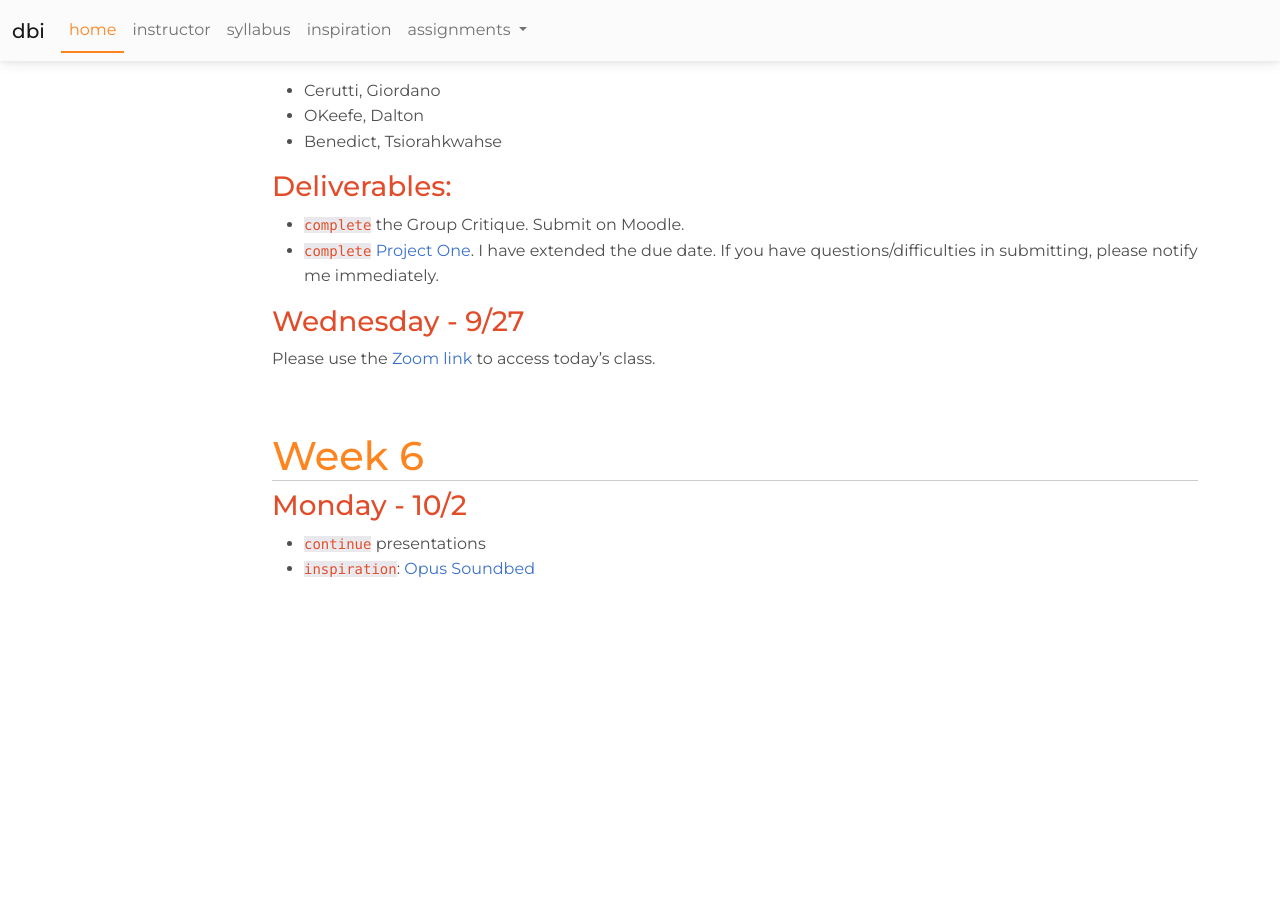
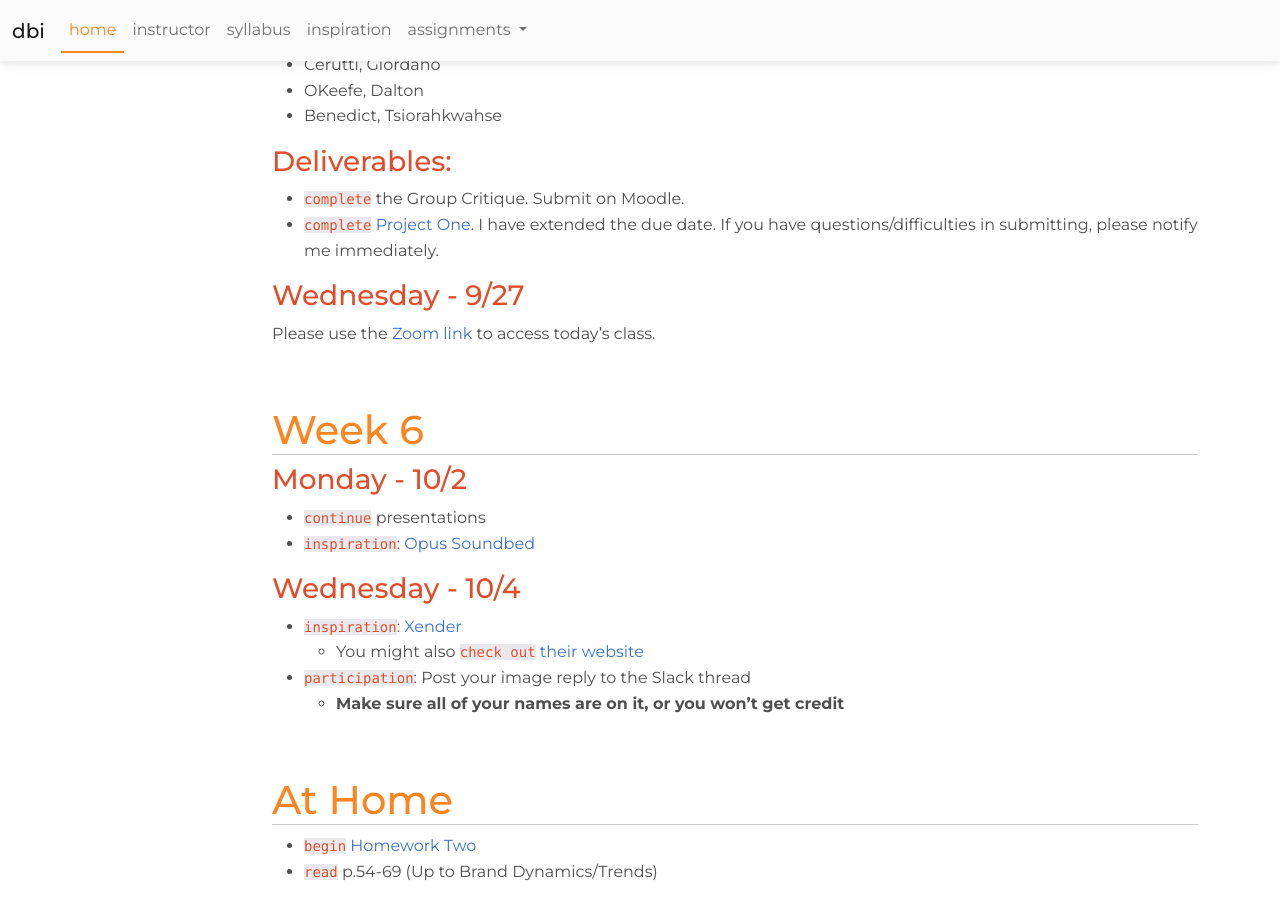
Before and after one commit to nicnosis/cu-courses, a Jekyll site: the page built from fa23/dbi/index.md, in a window 1280 px wide and 900 px high, scrolled down 3638 px. Built offline with Jekyll 4.4.1, drawn with Linux system fonts in a browser that asks for light colours; nearby versions of some CDN libraries; before the commit the page ends 4236 px from its top, so only the background shows below that; some of the changed text lies outside the part shown.

Commit message:
dbi looking good

```diff
--- a/_includes/navs/dbi-assignments.html
+++ b/_includes/navs/dbi-assignments.html
@@ -1,5 +1,6 @@
 <li>
     <a class="dropdown-item" href="{{path}}/assignments/hw1.html">Homework One</a>
+    <a class="dropdown-item" href="{{path}}/assignments/hw2.html">Homework Two</a>
     <div class="dropdown-divider"></div>
     <a class="dropdown-item" href="{{path}}/assignments/p1.html">Project One</a>
 </li>
--- a/fa23/dbi/index.md
+++ b/fa23/dbi/index.md
@@ -153,3 +152,13 @@ Please use the [Zoom link](https://clarkson.zoom.us/j/9445480243) to access toda
 ### Monday - 10/2
 * `continue` presentations
 * `inspiration`: [Opus Soundbed](https://feelopus.com/)
+
+### Wednesday - 10/4
+* `inspiration`: [Xender](https://www.behance.net/gallery/47991375/Xender-Branding)
+  * You might also `check out` [their website](https://www.xender.com/)
+* `participation`: Post your image reply to the Slack thread
+  * __Make sure all of your names are on it, or you won't get credit__
+
+## At Home
+* `begin` [Homework Two](assignments/hw2.html)
+* `read` p.54-69 (Up to Brand Dynamics/Trends)
```
Also changed, not shown: other parts of fa23/dbi/index.md (+0 -1 lines), fa23/dbi/assignments/hw1.md (+1 -1 lines), fa23/dbi/assignments/hw2.md (added, +56 -0 lines).
